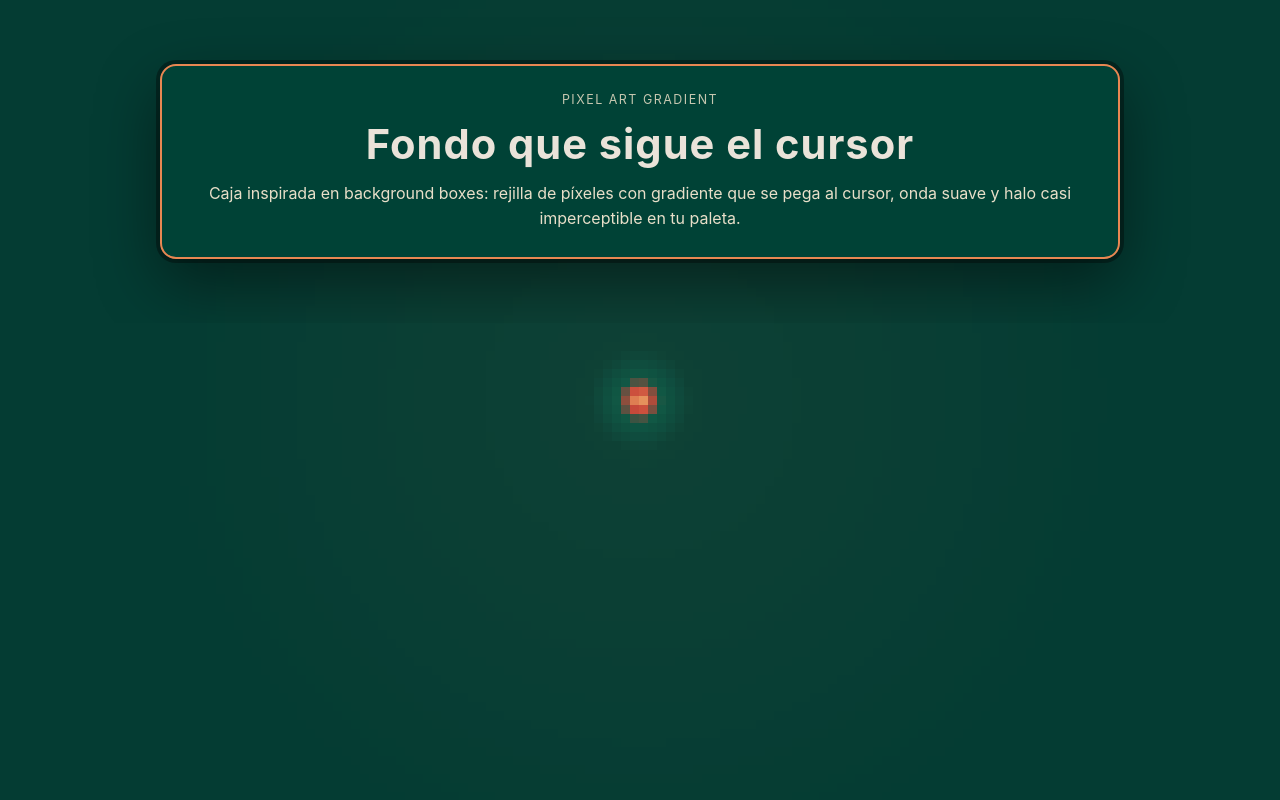
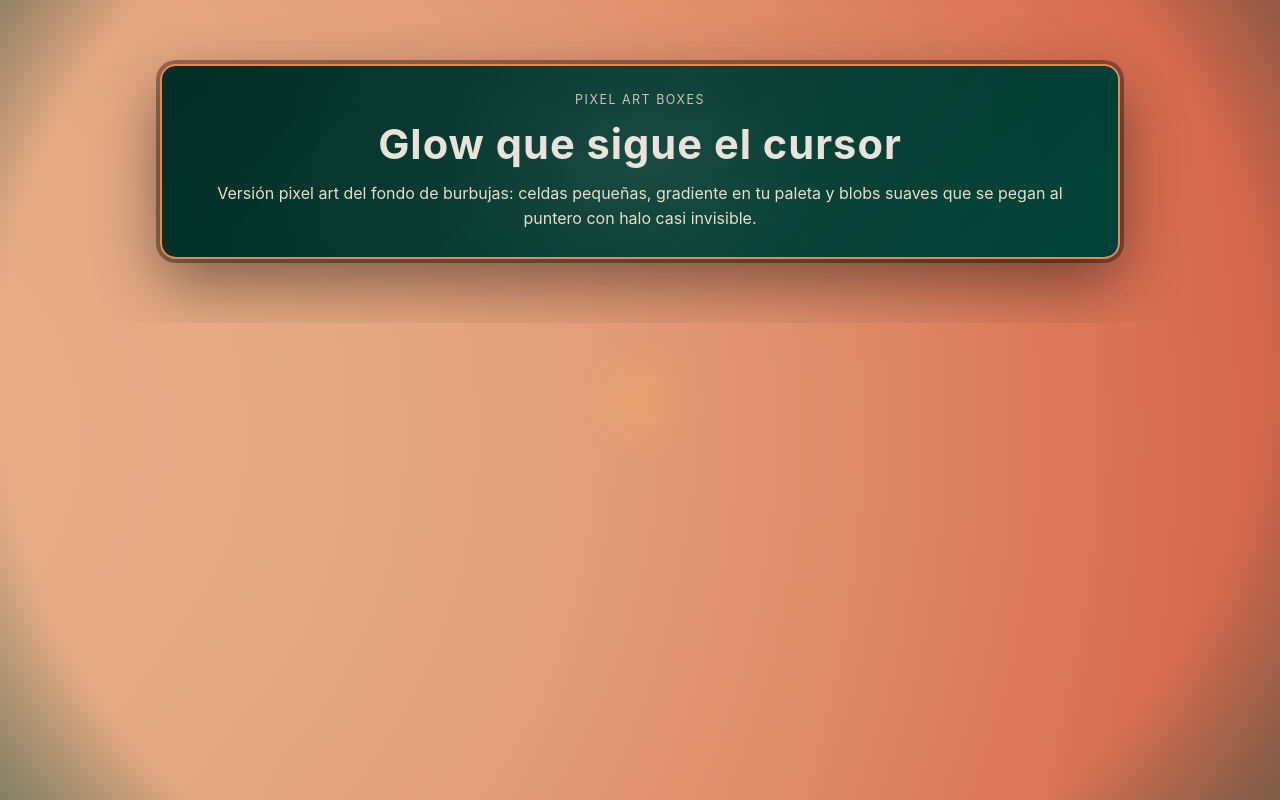
Before and after one commit to 6cri6sx6/chatgpt, a plain HTML site: page index.html in a window 1280 px wide. Drawn offline with Linux system fonts and the light colour scheme; animation ran at ten frames a second.

Commit message:
Create pixel art bubble glow background

```diff
--- a/index.html
+++ b/index.html
@@ -11,9 +11,9 @@
   <main class="hero">
     <div class="halo-mask" aria-hidden="true"></div>
     <div class="hero__content">
-      <p class="eyebrow">Pixel Art Gradient</p>
-      <h1>Fondo que sigue el cursor</h1>
-      <p class="lede">Caja inspirada en background boxes: rejilla de píxeles con gradiente que se pega al cursor, onda suave y halo casi imperceptible en tu paleta.</p>
+      <p class="eyebrow">Pixel Art Boxes</p>
+      <h1>Glow que sigue el cursor</h1>
+      <p class="lede">Versión pixel art del fondo de burbujas: celdas pequeñas, gradiente en tu paleta y blobs suaves que se pegan al puntero con halo casi invisible.</p>
     </div>
   </main>
   <script src="script.js"></script>
--- a/script.js
+++ b/script.js
@@ -6,32 +6,36 @@ const palette = {
   bg2: getComputedStyle(document.documentElement).getPropertyValue('--bg-dark-2').trim(),
   accent1: getComputedStyle(document.documentElement).getPropertyValue('--accent-1').trim(),
   accent2: getComputedStyle(document.documentElement).getPropertyValue('--accent-2').trim(),
+  accent3: getComputedStyle(document.documentElement).getPropertyValue('--accent-3').trim(),
 };
 
-const gradientStops = [
-  { pos: 0.0, color: palette.accent2 },
-  { pos: 0.18, color: palette.accent1 },
-  { pos: 0.4, color: palette.bg2 },
-  { pos: 1.0, color: palette.bg1 },
+const baseRgb = [palette.bg1, palette.bg2].map(hexToRgb);
+const glowRgb = [palette.accent1, palette.accent2, palette.accent3].map(hexToRgb);
+
+let cellSize = 8;
+const mouse = { x: 0, y: 0, targetX: 0, targetY: 0 };
+const center = { x: 0, y: 0 };
+let focusRadius = 120;
+let haloRadius = 1100;
+
+const bubbles = [
+  { offsetX: -0.22, offsetY: -0.18, radius: 0.32, speed: 0.00012, sway: 80, color: glowRgb[1] },
+  { offsetX: 0.25, offsetY: -0.28, radius: 0.36, speed: -0.0001, sway: 70, color: glowRgb[0] },
+  { offsetX: -0.12, offsetY: 0.22, radius: 0.28, speed: 0.00015, sway: 120, color: glowRgb[2] },
 ];
 
-let cellSize = 10;
-const mouse = { x: 0, y: 0, targetX: 0, targetY: 0 };
-const center = { x: 0, y: 0 };
-let focusRadius = 150;
-let haloRadius = 1200;
-const halo = { color: palette.accent2, strength: 0.05 };
-const wave = { frequency: 0.022, speed: 0.0018, amplitude: 0.07 };
+const pointerBubble = { radius: 0.18, color: glowRgb[1] };
+const ripple = { freq: 0.025, speed: 0.0022, amp: 0.12 };
 
 function resizeCanvas() {
   canvas.width = window.innerWidth;
   canvas.height = window.innerHeight;
   const maxDimension = Math.max(canvas.width, canvas.height);
-  cellSize = Math.max(5, Math.min(10, Math.floor(maxDimension / 140)));
+  cellSize = Math.max(5, Math.min(9, Math.floor(maxDimension / 150)));
   center.x = canvas.width / 2;
   center.y = canvas.height / 2;
-  focusRadius = Math.hypot(canvas.width, canvas.height) * 0.032;
-  haloRadius = Math.hypot(canvas.width, canvas.height) * 0.32;
+  focusRadius = Math.hypot(canvas.width, canvas.height) * 0.024;
+  haloRadius = Math.hypot(canvas.width, canvas.height) * 0.34;
 
   if (mouse.x === 0 && mouse.y === 0 && mouse.targetX === 0 && mouse.targetY === 0) {
     mouse.x = mouse.targetX = center.x;
@@ -65,53 +69,76 @@ function lerpColor(c1, c2, t) {
   };
 }
 
-function sampleGradient(t) {
-  const clamped = clamp01(t);
-  for (let i = 0; i < gradientStops.length - 1; i++) {
-    const a = gradientStops[i];
-    const b = gradientStops[i + 1];
-    if (clamped >= a.pos && clamped <= b.pos) {
-      const localT = (clamped - a.pos) / (b.pos - a.pos || 1);
-      return lerpColor(hexToRgb(a.color), hexToRgb(b.color), localT);
-    }
-  }
-  const last = gradientStops[gradientStops.length - 1].color;
-  return hexToRgb(last);
+function rgbToString({ r, g, b }) {
+  return `rgb(${r}, ${g}, ${b})`;
 }
 
-function rgbToString({ r, g, b }) {
-  return `rgb(${r}, ${g}, ${b})`;
+function backgroundTint(xNorm, yNorm) {
+  const mix = clamp01((xNorm + yNorm) / 2);
+  return lerpColor(baseRgb[0], baseRgb[1], mix);
+}
+
+function pixelColor(px, py, t) {
+  const xNorm = px / canvas.width;
+  const yNorm = py / canvas.height;
+
+  let accumulator = { r: 0, g: 0, b: 0 };
+  let weight = 0;
+
+  bubbles.forEach((bubble, i) => {
+    const cx = center.x + bubble.offsetX * canvas.width * 0.5 + Math.cos(t * bubble.speed + i) * bubble.sway;
+    const cy = center.y + bubble.offsetY * canvas.height * 0.5 + Math.sin(t * bubble.speed + i * 1.7) * bubble.sway;
+    const dist = Math.hypot(px - cx, py - cy);
+    const influence = Math.exp(-(dist * dist) / (2 * Math.pow(bubble.radius * canvas.width, 2)));
+    accumulator.r += bubble.color.r * influence;
+    accumulator.g += bubble.color.g * influence;
+    accumulator.b += bubble.color.b * influence;
+    weight += influence;
+  });
+
+  const dx = px - mouse.x;
+  const dy = py - mouse.y;
+  const distPointer = Math.hypot(dx, dy);
+  const rippleShift = Math.sin(distPointer * ripple.freq - t * ripple.speed) * ripple.amp;
+  const pointerInfluence = Math.exp(-Math.pow(distPointer / (focusRadius * (1 + rippleShift)), 2));
+
+  accumulator.r += pointerBubble.color.r * pointerInfluence * 1.4;
+  accumulator.g += pointerBubble.color.g * pointerInfluence * 1.4;
+  accumulator.b += pointerBubble.color.b * pointerInfluence * 1.4;
+  weight += pointerInfluence * 1.4;
+
+  const haloInfluence = clamp01(1 - distPointer / haloRadius) * 0.08;
+  accumulator.r += glowRgb[2].r * haloInfluence;
+  accumulator.g += glowRgb[2].g * haloInfluence;
+  accumulator.b += glowRgb[2].b * haloInfluence;
+  weight += haloInfluence;
+
+  if (weight === 0) return backgroundTint(xNorm, yNorm);
+
+  const blended = {
+    r: accumulator.r / weight,
+    g: accumulator.g / weight,
+    b: accumulator.b / weight,
+  };
+
+  const base = backgroundTint(xNorm, yNorm);
+  return lerpColor(base, blended, clamp01(weight));
 }
 
 function draw(timestamp = 0) {
   ctx.clearRect(0, 0, canvas.width, canvas.height);
   const cols = Math.ceil(canvas.width / cellSize);
   const rows = Math.ceil(canvas.height / cellSize);
-  const haloRgb = hexToRgb(halo.color);
 
-  mouse.x = lerp(mouse.x, mouse.targetX, 0.9);
-  mouse.y = lerp(mouse.y, mouse.targetY, 0.9);
-
-  const offsetCenterX = mouse.x;
-  const offsetCenterY = mouse.y;
+  mouse.x = lerp(mouse.x, mouse.targetX, 0.92);
+  mouse.y = lerp(mouse.y, mouse.targetY, 0.92);
 
   for (let y = 0; y < rows; y++) {
     for (let x = 0; x < cols; x++) {
       const px = x * cellSize;
       const py = y * cellSize;
-      const dx = (px + cellSize / 2) - offsetCenterX;
-      const dy = (py + cellSize / 2) - offsetCenterY;
-      const dist = Math.hypot(dx, dy);
-
-      const ripple = Math.sin(dist * wave.frequency - timestamp * wave.speed) * wave.amplitude;
-      const gradientT = clamp01(dist / focusRadius + ripple);
-      const baseColor = sampleGradient(gradientT);
-
-      const haloFalloff = clamp01(1 - dist / haloRadius);
-      const haloMix = haloFalloff * halo.strength;
-      const finalColor = lerpColor(baseColor, haloRgb, haloMix);
-
-      ctx.fillStyle = rgbToString(finalColor);
+      const color = pixelColor(px + cellSize / 2, py + cellSize / 2, timestamp);
+      ctx.fillStyle = rgbToString(color);
       ctx.fillRect(px, py, cellSize, cellSize);
     }
   }
@@ -129,7 +156,5 @@ draw();
 window.addEventListener('resize', resizeCanvas);
 window.addEventListener('pointermove', updateTarget);
 window.addEventListener('touchmove', (e) => {
-  if (e.touches[0]) {
-    updateTarget(e.touches[0]);
-  }
+  if (e.touches[0]) updateTarget(e.touches[0]);
 }, { passive: true });
--- a/style.css
+++ b/style.css
@@ -28,7 +28,7 @@ html, body {
   display: block;
   background: var(--bg-dark-1);
   image-rendering: pixelated;
-  filter: saturate(0.92);
+  filter: saturate(0.95);
   z-index: 0;
 }
 
@@ -40,18 +40,21 @@ html, body {
   padding: clamp(1.25rem, 2vw, 2.5rem);
   border-radius: 16px;
   overflow: hidden;
-  background: color-mix(in srgb, var(--bg-dark-1) 80%, var(--bg-dark-2) 20%);
+  background: linear-gradient(135deg, rgba(0, 0, 0, 0.35), rgba(0, 0, 0, 0.05)),
+              color-mix(in srgb, var(--bg-dark-1) 70%, var(--bg-dark-2) 30%);
   border: 2px solid color-mix(in srgb, var(--accent-2) 70%, var(--accent-1) 30%);
   box-shadow: 0 0 0 4px rgba(0, 0, 0, 0.35), 0 24px 64px rgba(0, 0, 0, 0.45);
 }
 
 .halo-mask {
   position: absolute;
-  inset: 0;
-  background: radial-gradient(circle at center, rgba(0, 0, 0, 0) 20%, rgba(0, 0, 0, 0.65) 75%);
+  inset: -30%;
+  background:
+    radial-gradient(circle at center, rgba(255, 255, 255, 0.1) 0%, rgba(255, 255, 255, 0.04) 25%, rgba(0, 0, 0, 0.22) 70%, rgba(0, 0, 0, 0.55) 100%);
   mix-blend-mode: screen;
   pointer-events: none;
   z-index: 1;
+  mask-image: radial-gradient(ellipse at center, rgba(0, 0, 0, 1) 0%, rgba(0, 0, 0, 0.8) 60%, rgba(0, 0, 0, 0) 100%);
 }
 
 .hero__content {
```
